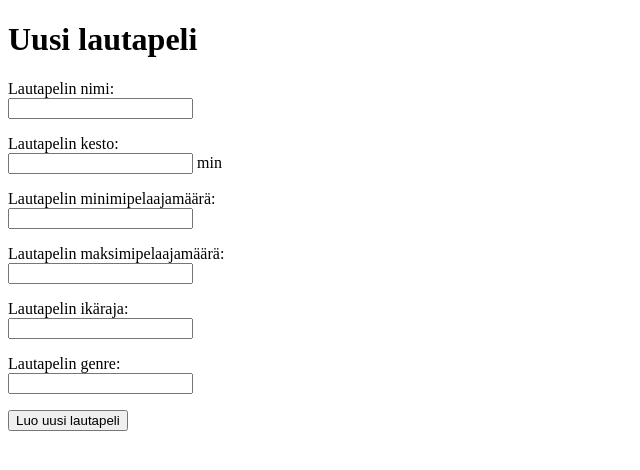
After one commit to tuulipo/lautapelitietokanta, a Flask app: page /new_boardgame in a window 1280 px wide. The commit adds this page. Shown: the top 470 px of the page, without its empty margins (0-640 px from the left). Run offline with Flask 3, Linux system fonts and the light colour scheme.

Commit message:
User can add boardgames to the app

```diff
--- a/app.py
+++ b/app.py
@@ -41,19 +41,46 @@ def login():
     if request.method == "POST":
         username = request.form["username"]
         password = request.form["password"]
-        sql = "SELECT password_hash FROM users WHERE username = ?"
+        sql = "SELECT id, password_hash FROM users WHERE username = ?"
+        rows = db.query(sql, [username])
 
-        if not db.query(sql, [username]):
+        if not rows:
             return "VIRHE: väärä tunnus tai salasana"
-        password_hash = db.query(sql, [username])[0][0]
+
+        result = rows[0]
+        user_id = result[0]
+        password_hash = result[1]
+        #password_hash = db.query(sql, [username])[0][0]
 
         if check_password_hash(password_hash, password):
+            session["user_id"] = user_id
             session["username"] = username
             return redirect("/")
-        else:
-            return "VIRHE: väärä tunnus tai salasana"
+
+        return "VIRHE: väärä tunnus tai salasana"
 
 @app.route("/logout")
 def logout():
+    del session["user_id"]
     del session["username"]
     return redirect("/")
+
+@app.route("/new_boardgame")
+def new_boardgame():
+    return render_template("new_boardgame.html")
+
+@app.route("/create_boardgame", methods=["POST"])
+def create_boardgame():
+    boardgame_name = request.form["boardgame_name"]
+    duration = request.form["duration"]
+    players_min = request.form["players_min"]
+    players_max = request.form["players_max"]
+    age_limit = request.form["age_limit"]
+    genre = request.form["genre"]
+    user_id = session["user_id"]
+
+    sql = """INSERT INTO boardgames (boardgame_name, duration, players_min, players_max, age_limit, genre, user_id)
+             VALUES (?, ?, ?, ?, ?, ?, ?)"""
+    db.execute(sql, [boardgame_name, duration, players_min, players_max, age_limit, genre, user_id])
+
+    return redirect("/")
--- a/templates/index.html
+++ b/templates/index.html
@@ -9,7 +9,7 @@
   <h1>Lautapelitietokanta</h1>
   {% if session.username %}
   <p>
-    Olet kirjautunut nimellä {{ session.username }}
+    Olet kirjautunut nimellä {{ session.username }}, id-numerosi on {{ session.user_id }}
   </p>
 
   {% endif %}
@@ -19,7 +19,9 @@
     <a href="/register">Luo tunnus</a>
   </p>
 
-
+  <p>
+    <a href="/new_boardgame">Uusi lautapeli</a>
+  </p>
 </body>
 
 </html>
--- a/templates/login.html
+++ b/templates/login.html
@@ -8,7 +8,7 @@
 <body>
   {% if session.username %}
   <p>
-    Olet kirjautunut nimellä {{ session.username }}
+    Olet kirjautunut nimellä {{ session.username }}, id-numerosi on {{ session.user_id }}
   </p>
   <p>
     <a href="/logout">Kirjaudu ulos</a>
--- /dev/null
+++ b/templates/new_boardgame.html
@@ -0,0 +1,39 @@
+<!DOCTYPE html>
+<html>
+
+<head>
+  <title>Uuden lautapelin luominen</title>
+</head>
+
+<body>
+  <h1>Uusi lautapeli</h1>
+  <form action="/create_boardgame" method="post">
+    <p>
+        Lautapelin nimi: <br />
+        <input type="text" name="boardgame_name" />
+    </p>
+    <p>
+        Lautapelin kesto: <br />
+        <input type="text" name="duration" /> min
+    </p>
+    <p>
+        Lautapelin minimipelaajamäärä: <br />
+        <input type="text" name="players_min" />
+    </p>
+    <p>
+        Lautapelin maksimipelaajamäärä: <br />
+        <input type="text" name="players_max" />
+    </p>
+    <p>
+        Lautapelin ikäraja: <br />
+        <input type="text" name="age_limit" />
+    </p>
+    <p>
+        Lautapelin genre: <br />
+        <input type="text" name="genre" />
+    </p>
+    <input type="submit" value="Luo uusi lautapeli" />
+  </form>
+</body>
+
+</html>
```
Also changed, not shown: schema.sql (+11 -0 lines).
